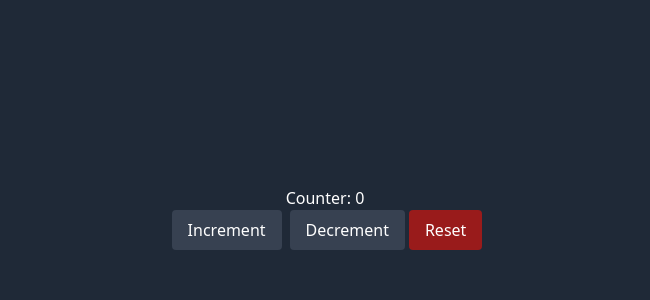
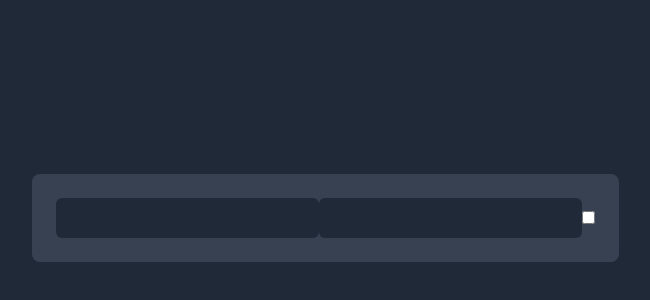
Before and after one commit to okcl/ReactDevelhope, a React (Create React App) app: page / in a window 1280 px wide. Shown: the part 182-482 px from the top of the page, without its empty margins (315-965 px from the left). Built offline with nearby package versions, Linux system fonts and the light colour scheme.

Commit message:
controlled form with custom hook

```diff
--- a/src/App.jsx
+++ b/src/App.jsx
@@ -1,11 +1,11 @@
 import React from 'react';
 import './index.css'
-import HookCounter from './HookCounter';
+import LoginForm from './LoginForm';
 
 function App() {
     return (
       <div className="bg-gray-800 min-h-screen flex flex-col items-center justify-center text-black text-center">
-        <HookCounter />
+        <LoginForm />
       </div>
     )
 }
--- /dev/null
+++ b/src/LoginForm.jsx
@@ -0,0 +1,33 @@
+import { useState } from 'react';
+
+function useForm(){
+    const [data, setData] = useState({
+        username: '',
+        password: '',
+        remember: false,
+    });
+
+    function handleInputChange(event) {
+        const { name, type, value, checked } = event.target;
+
+        setData((prevState) => ({
+          ...prevState,
+          [name]: type === 'checkbox' ? checked : value,
+        }));
+    }
+
+    return [data, handleInputChange];
+}
+
+function LoginForm() {
+    const [data, handleInputChange] = useForm();
+
+    return (
+        <form className='p-6 rounded-lg bg-gray-700'>
+            <input onChange={handleInputChange} value={data.username} name="username" className='bg-gray-800 text-white rounded-md py-2 px-4'/>
+            <input onChange={handleInputChange} value={data.password} name="password" type="password" className='bg-gray-800 text-white rounded-md py-2 px-4'/>
+            <input onChange={handleInputChange} value={data.remember} name="remember" type="checkbox" />        </form>
+    )
+}
+
+export default LoginForm
```
